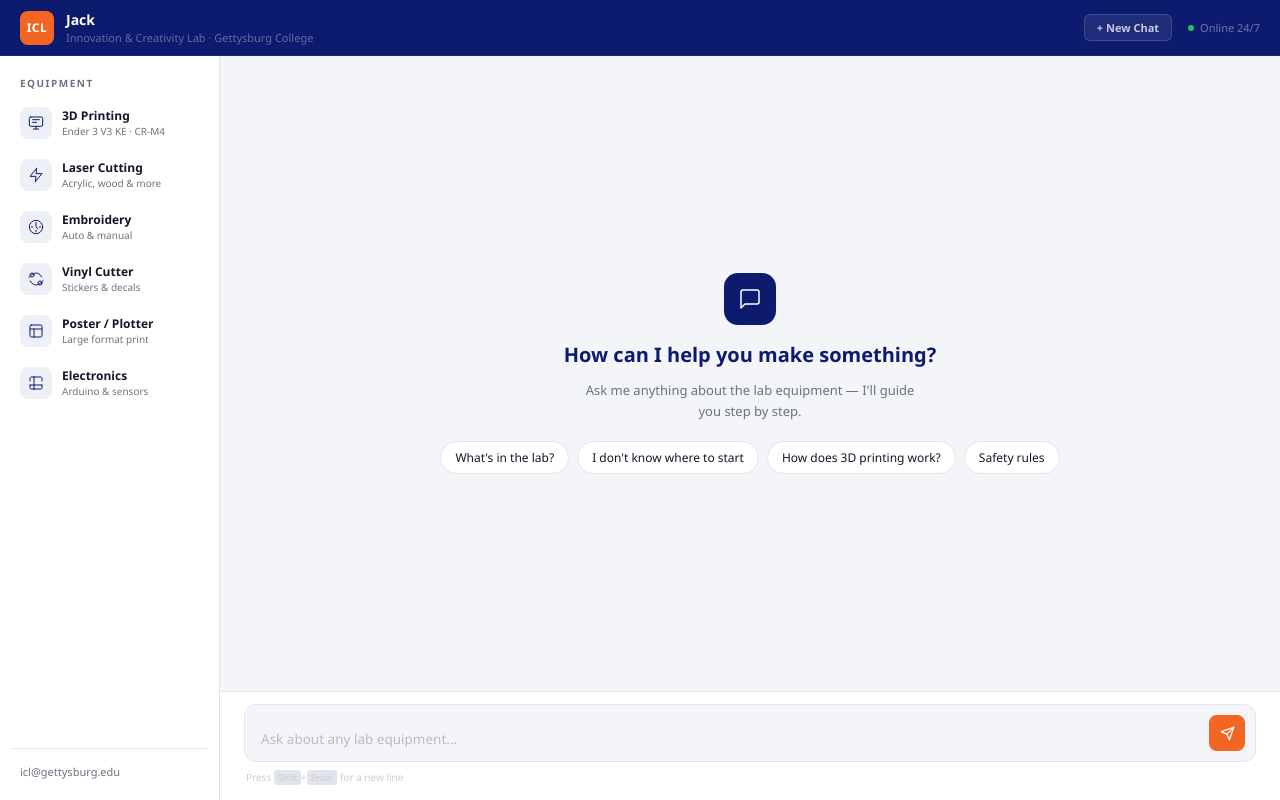
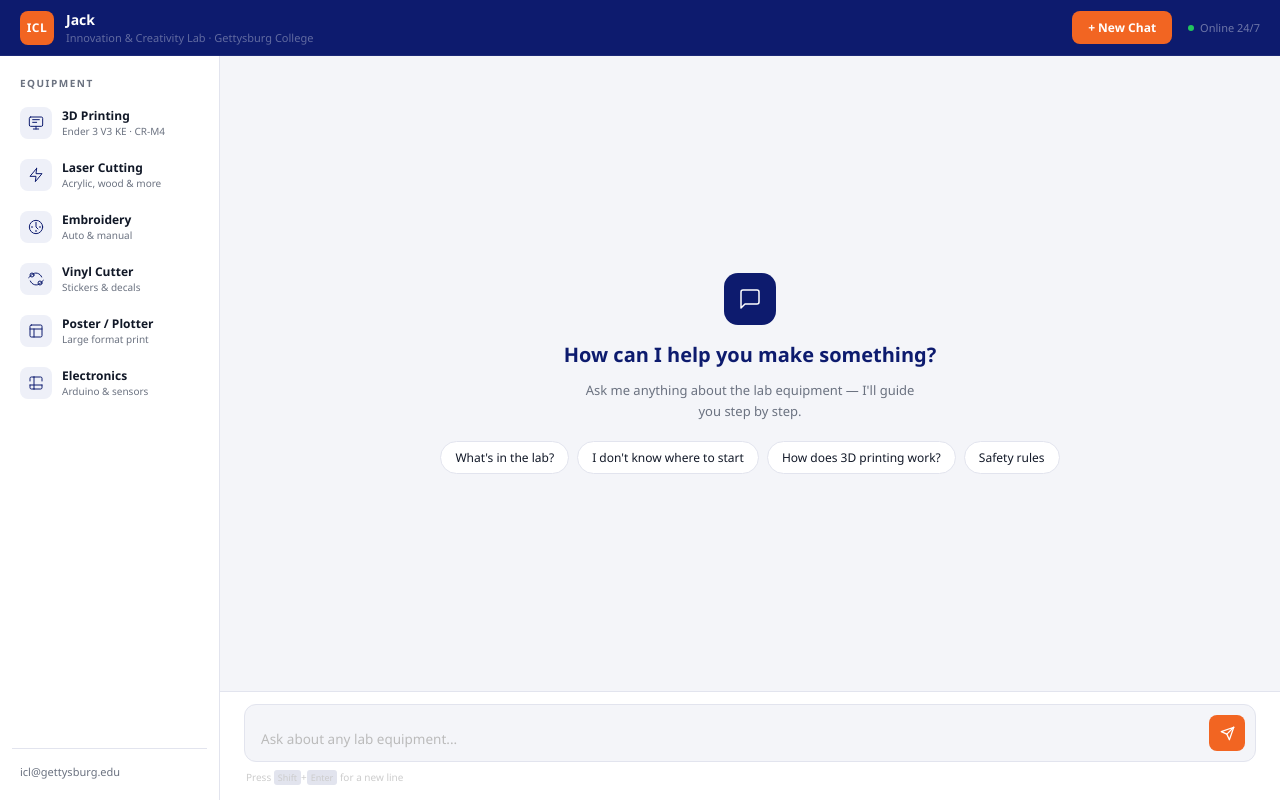
Before and after one commit to ashimaryal25-ops/ask-jack, a website: page index.html in a window 1280 px wide. Drawn offline with Linux system fonts and the light colour scheme.

Commit message:
New chat button: orange background, larger size

```diff
--- a/styles.css
+++ b/styles.css
@@ -68,21 +68,20 @@ html, body {
 }
 
 .new-chat-btn {
-  background: rgba(255,255,255,0.08);
-  border: 1px solid rgba(255,255,255,0.15);
-  color: rgba(255,255,255,0.75);
-  font-size: 11px;
-  font-weight: 600;
-  padding: 5px 12px;
-  border-radius: 6px;
+  background: var(--orange);
+  border: none;
+  color: white;
+  font-size: 12px;
+  font-weight: 700;
+  padding: 8px 16px;
+  border-radius: 8px;
   cursor: pointer;
   font-family: inherit;
   transition: all 0.12s;
 }
 
 .new-chat-btn:hover {
-  background: rgba(255,255,255,0.15);
-  color: white;
+  background: var(--orange-dark);
 }
 
 .header-status {
```
